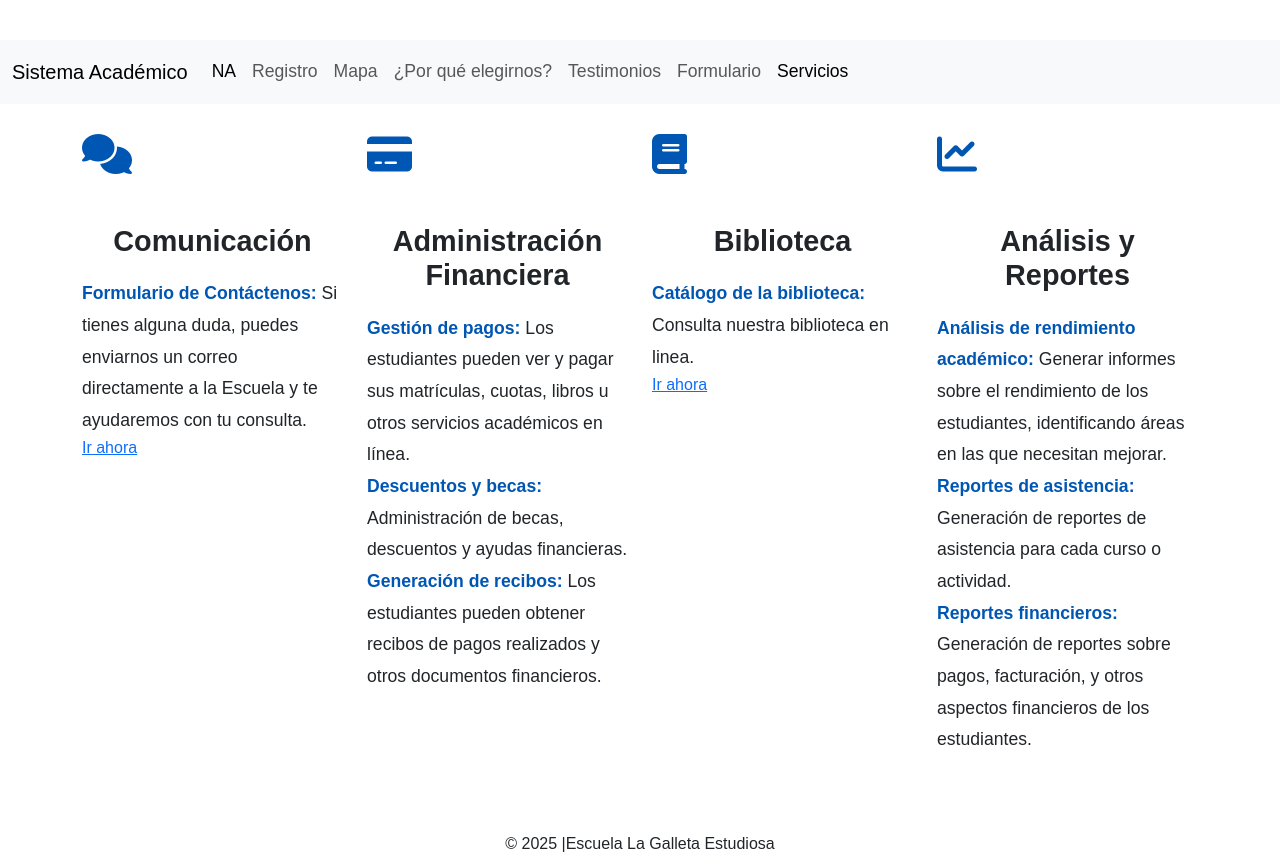
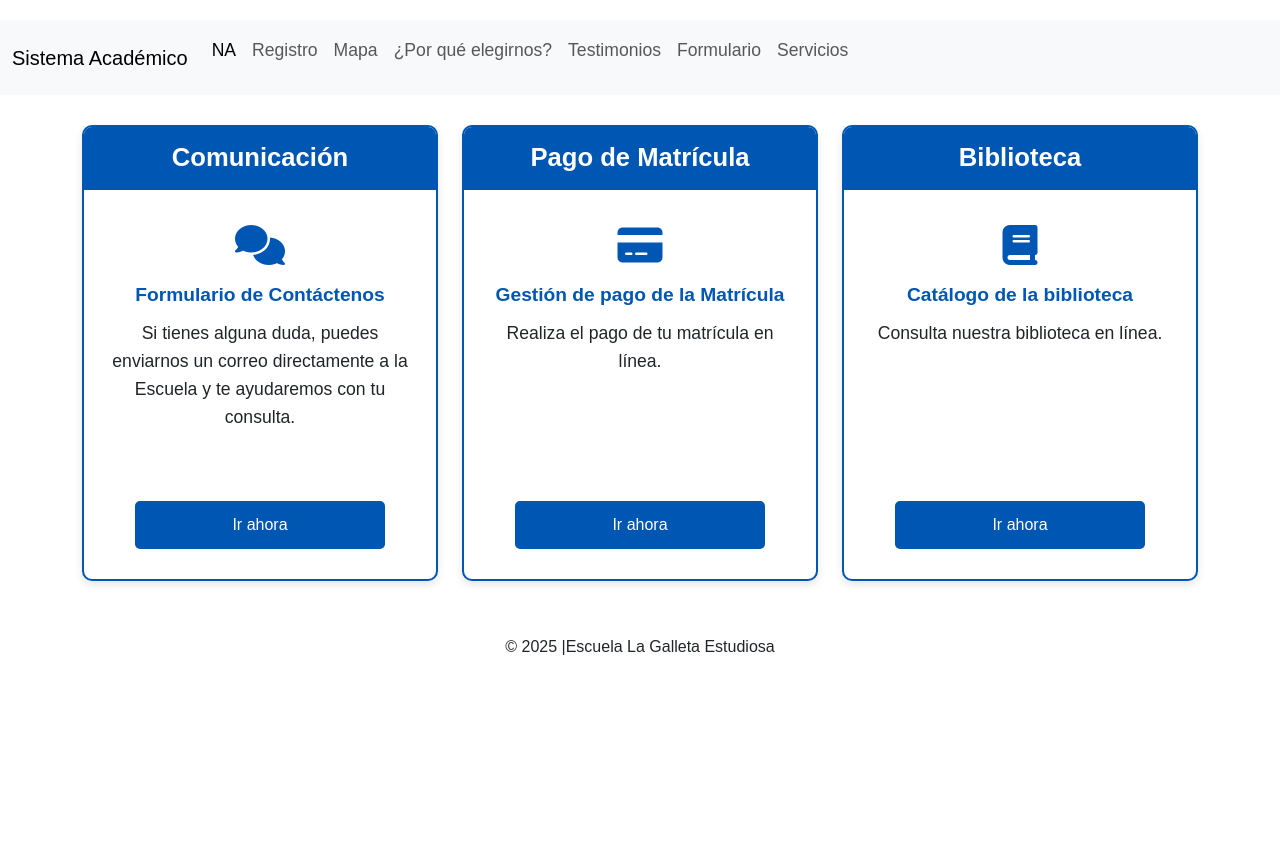
Before and after one commit to atalvaradoj/proyectoborrador, a PHP site: page /servicios.php in a window 1280 px wide. After the commit the page ends 655 px from the top, so only its background shows below. Run offline with PHP 8.4, Linux system fonts and the light colour scheme; some libraries are stand-ins or nearby versions.

Commit message:
probando cambios en servicios

```diff
--- a/servicios.php
+++ b/servicios.php
@@ -1,12 +1,6 @@
 <?php include "shared/header.php" ?>
-<!DOCTYPE html>
-<html lang="es">
 
 <head>
-    <meta charset="UTF-8">
-    <meta name="viewport" content="width=device-width, initial-scale=1.0">
-    <title>Sistema Académico</title>
-    <link href="https://cdn.jsdelivr.net/npm/bootstrap@5.3.3/dist/css/bootstrap.min.css" rel="stylesheet">
     <link href="https://kit.fontawesome.com/97cef9f55a.css" rel="stylesheet">
     <style>
         body {
@@ -18,38 +12,103 @@
             margin-top: 30px;
         }
 
-        .section-title {
-            font-size: 1.8rem;
-            font-weight: bold;
-            margin-bottom: 20px;
-            text-align: center;
+        .row {
+            justify-content: center;
         }
 
         .section {
             margin-bottom: 30px;
+            border: 2px solid #0056b3;
+            border-radius: 10px;
+            padding: 0;
+            overflow: hidden;
+            box-shadow: 0 4px 8px rgba(0, 0, 0, 0.1);
+            background-color: white;
+            transition: transform 0.3s ease;
+            height: 100%;
+            display: flex;
+            flex-direction: column;
+        }
+
+        .section:hover {
+            transform: translateY(-5px);
+        }
+
+        .section-title {
+            font-size: 1.6rem;
+            font-weight: bold;
+            margin: 0;
+            padding: 15px 10px;
+            text-align: center;
+            background-color: #0056b3;
+            color: white;
+            border-bottom: 2px solid #0056b3;
+        }
+
+        .section-content {
+            padding: 20px;
+            flex-grow: 1;
+            display: flex;
+            flex-direction: column;
         }
 
         .fa-icon {
             font-size: 2.5rem;
             color: #0056b3;
-            margin-bottom: 20px;
+            margin: 15px auto;
+            text-align: center;
+            display: block;
         }
 
         ul {
             list-style: none;
             padding-left: 0;
+            margin-bottom: 15px;
+            flex-grow: 1;
         }
 
         ul li {
             font-size: 1.1rem;
-            line-height: 1.8;
+            line-height: 1.6;
+            margin-bottom: 15px;
+            text-align: center;
         }
 
         ul li strong {
             color: #0056b3;
+            display: block;
+            margin-bottom: 8px;
+            font-size: 1.2rem;
+        }
+
+        .btn-ir-ahora {
+            display: block;
+            width: 80%;
+            margin: 10px auto;
+            padding: 10px 15px;
+            background-color: #0056b3;
+            color: white;
+            text-decoration: none;
+            border-radius: 5px;
+            font-weight: 500;
+            text-align: center;
+            transition: all 0.3s ease;
+            border: 2px solid #0056b3;
+        }
+
+        .btn-ir-ahora:hover {
+            background-color: white;
+            color: #0056b3;
+            text-decoration: none;
         }
 
         /* Responsividad */
+        @media (max-width: 992px) {
+            .section {
+                margin-bottom: 25px;
+            }
+        }
+
         @media (max-width: 768px) {
             .fa-icon {
                 font-size: 2rem;
@@ -58,55 +117,67 @@
             .section-title {
                 font-size: 1.5rem;
             }
+
+            .btn-ir-ahora {
+                width: 100%;
+            }
         }
     </style>
 </head>
 
 <body>
-
     <main>
         <div class="container">
             <div class="row">
                 <!-- Sección de Comunicación -->
-            <div class="col-md-6 col-lg-3 section">
+                <div class="col-md-6 col-lg-4 mb-4">
+                    <div class="section">
+                        <h2 class="section-title">Comunicación</h2>
+                        <div class="section-content">
                             <i class="fa-solid fa-comments fa-icon"></i>
-                <h2 class="section-title">Comunicación</h2>
                             <ul>
-                    <li><strong>Formulario de Contáctenos:</strong> Si tienes alguna duda, puedes enviarnos un correo directamente a la Escuela y te ayudaremos con tu consulta.</li>
+                                <li>
+                                    <strong>Formulario de Contáctenos</strong>
+                                    Si tienes alguna duda, puedes enviarnos un correo directamente a la Escuela y te ayudaremos con tu consulta.
+                                </li>
+                            </ul>
                             <a href="mapa.php" class="btn-ir-ahora">Ir ahora</a>
-                </ul>
+                        </div>
+                    </div>
                 </div>
 
                 <!-- Sección de Administración Financiera -->
-            <div class="col-md-6 col-lg-3 section">
+                <div class="col-md-6 col-lg-4 mb-4">
+                    <div class="section">
+                        <h2 class="section-title">Pago de Matrícula</h2>
+                        <div class="section-content">
                             <i class="fa-solid fa-credit-card fa-icon"></i>
-                <h2 class="section-title">Administración Financiera</h2>
                             <ul>
-                    <li><strong>Gestión de pagos:</strong> Los estudiantes pueden ver y pagar sus matrículas, cuotas, libros u otros servicios académicos en línea.</li>
-                    <li><strong>Descuentos y becas:</strong> Administración de becas, descuentos y ayudas financieras.</li>
-                    <li><strong>Generación de recibos:</strong> Los estudiantes pueden obtener recibos de pagos realizados y otros documentos financieros.</li>
+                                <li>
+                                    <strong>Gestión de pago de la Matrícula</strong>
+                                    Realiza el pago de tu matrícula en línea.
+                                </li>
                             </ul>
+                            <a href="pago.php" class="btn-ir-ahora">Ir ahora</a>
+                        </div>
+                    </div>
                 </div>
 
                 <!-- Sección de Biblioteca y Recursos -->
-            <div class="col-md-6 col-lg-3 section">
+                <div class="col-md-6 col-lg-4 mb-4">
+                    <div class="section">
+                        <h2 class="section-title">Biblioteca</h2>
+                        <div class="section-content">
                             <i class="fa-solid fa-book fa-icon"></i>
-                <h2 class="section-title">Biblioteca</h2>
                             <ul>
-                    <li><strong>Catálogo de la biblioteca:</strong> Consulta nuestra biblioteca en linea.</li>
+                                <li>
+                                    <strong>Catálogo de la biblioteca</strong>
+                                    Consulta nuestra biblioteca en línea.
+                                </li>
+                            </ul>
                             <a href="biblioteca.php" class="btn-ir-ahora">Ir ahora</a>
-                </ul>
                         </div>
-
-            <!-- Sección de Análisis y Reportes -->
-            <div class="col-md-6 col-lg-3 section">
-                <i class="fa-solid fa-chart-line fa-icon"></i>
-                <h2 class="section-title">Análisis y Reportes</h2>
-                <ul>
-                    <li><strong>Análisis de rendimiento académico:</strong> Generar informes sobre el rendimiento de los estudiantes, identificando áreas en las que necesitan mejorar.</li>
-                    <li><strong>Reportes de asistencia:</strong> Generación de reportes de asistencia para cada curso o actividad.</li>
-                    <li><strong>Reportes financieros:</strong> Generación de reportes sobre pagos, facturación, y otros aspectos financieros de los estudiantes.</li>
-                </ul>
+                    </div>
                 </div>
             </div>
         </div>
--- a/shared/header.php
+++ b/shared/header.php
@@ -11,7 +11,8 @@
     <link href="https://cdn.jsdelivr.net/npm/bootstrap@5.3.3/dist/css/bootstrap.min.css" rel="stylesheet">
     <style>
         body {
-            padding-top: 20px;
+            font-family: 'Arial', sans-serif;
+            margin-top: 20px;
         }
         .container {
             margin-top: 30px;
@@ -49,7 +50,7 @@
                         <a class="nav-link" href="formulario.php">Formulario</a>
                     </li>
                     <li class="nav-item">
-                    <a class="nav-link active" aria-current="page" href="servicios.php"> Servicios</a>
+                    <a class="nav-link" href="servicios.php"> Servicios</a>
                     </li>
                 </ul>
             </div>
```
Lines whose indentation alone changed are shown as unchanged.
